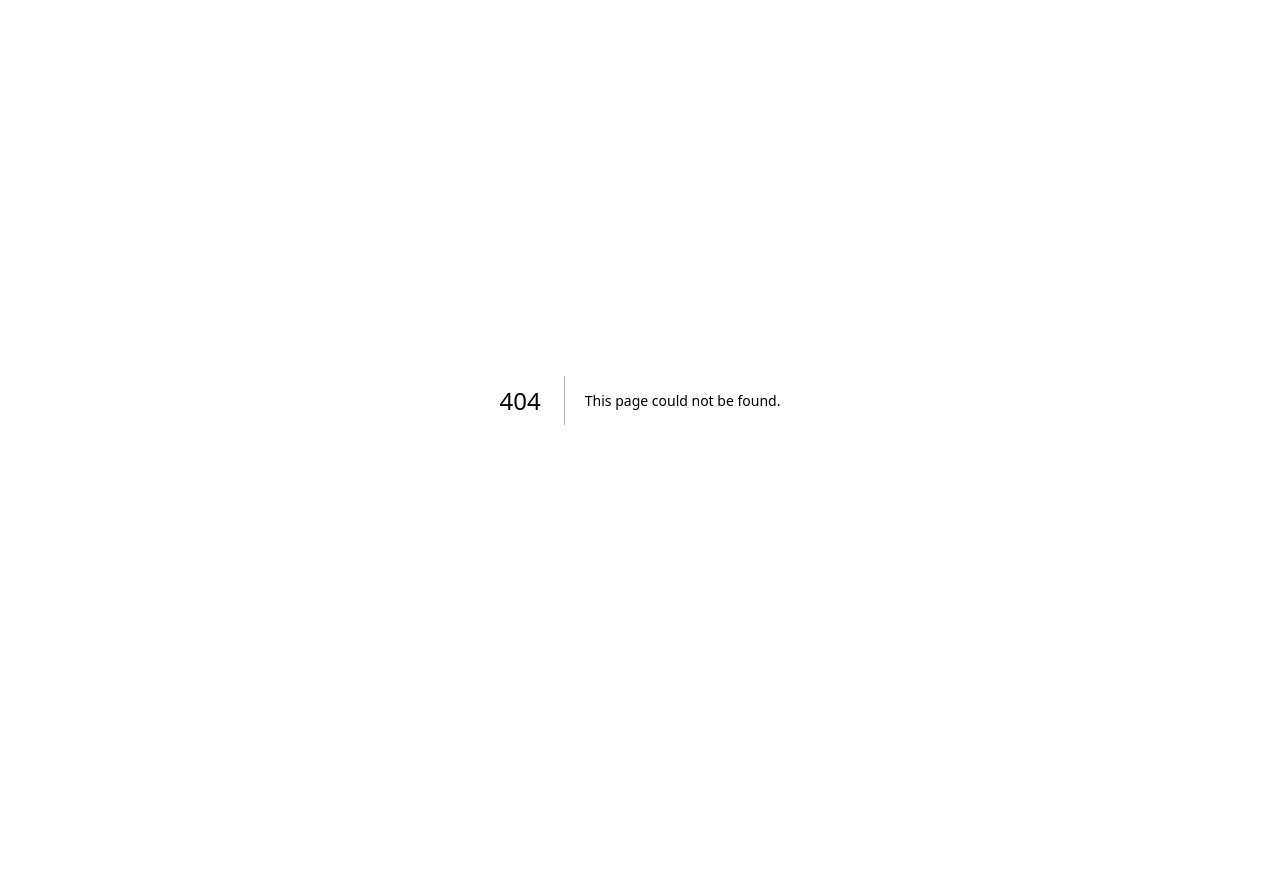
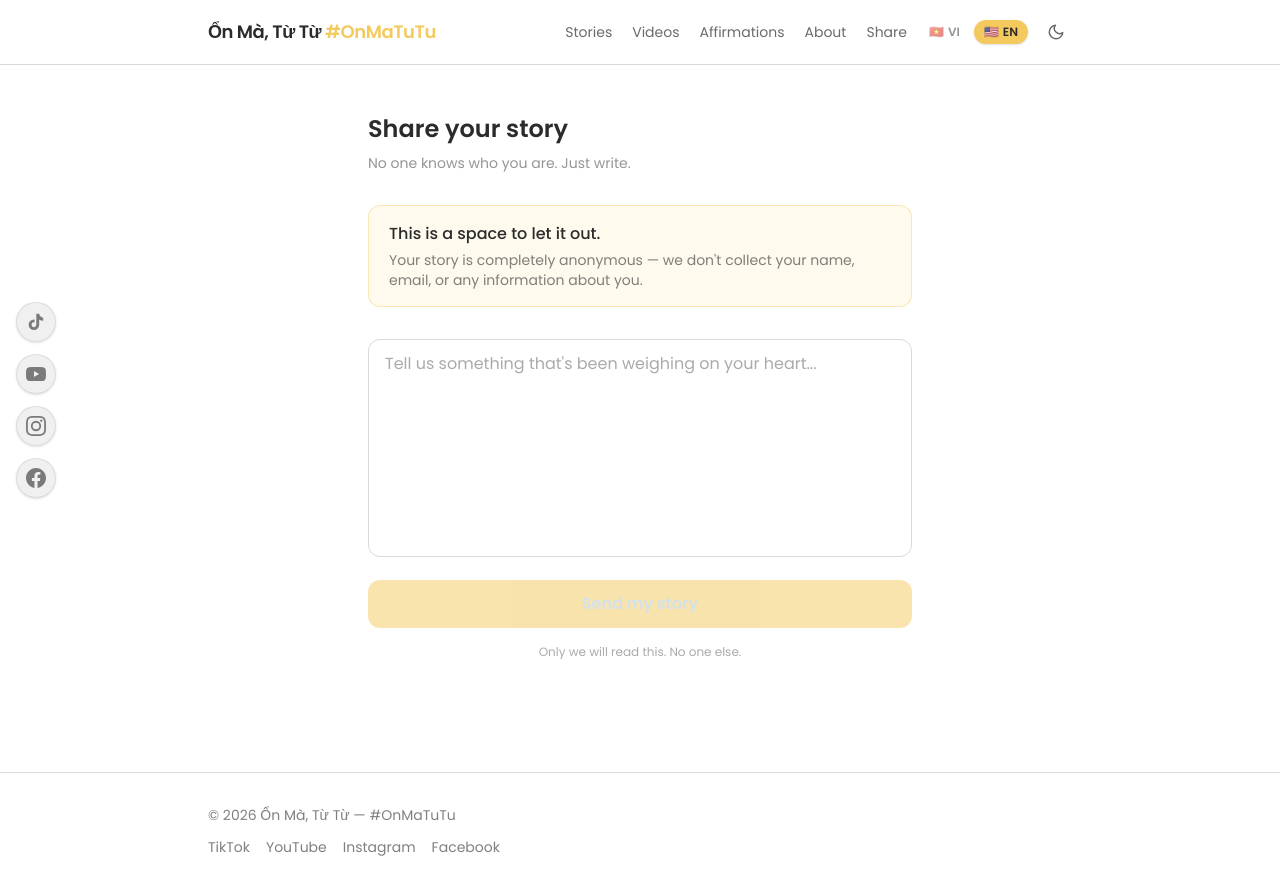
Before and after one commit to minhtritt01/onmatutu-web, a Next.js app: page /en/share-story in a window 1280 px wide. Before the commit this address had no page. Before the commit the page ends 800 px from the top, so only its background shows below. Built offline with nearby package versions, Linux system fonts and the light colour scheme; no server answers.

Commit message:
share story

```diff
--- a/messages/en.json
+++ b/messages/en.json
@@ -10,6 +10,7 @@
     "videos": "Videos",
     "affirmations": "Affirmations",
     "about": "About",
+    "share": "Share",
     "openMenu": "Open menu",
     "closeMenu": "Close menu"
   },
@@ -99,5 +100,20 @@
     "description": "Short videos by @onmatutu — each moment tells a real story.",
     "noPosts": "No videos yet.",
     "watchOn": "Watch on"
+  },
+  "shareStory": {
+    "title": "Share your story",
+    "subtitle": "No one knows who you are. Just write.",
+    "metaDescription": "Share a painful story, a sadness, or something weighing on your heart — completely anonymous, no one knows who you are.",
+    "notice": "This is a space to let it out.",
+    "noticeDetail": "Your story is completely anonymous — we don't collect your name, email, or any information about you.",
+    "placeholder": "Tell us something that's been weighing on your heart...",
+    "submit": "Send my story",
+    "submitting": "Sending...",
+    "successTitle": "Your story has been sent.",
+    "successMessage": "We read every story. You are not alone.",
+    "errorMessage": "Something went wrong. Please try again later.",
+    "minLength": "Your story needs to be at least 10 characters.",
+    "footer": "Only we will read this. No one else."
   }
 }
--- a/messages/vi.json
+++ b/messages/vi.json
@@ -10,6 +10,7 @@
     "videos": "Video",
     "affirmations": "Affirmation",
     "about": "Giới thiệu",
+    "share": "Trút lòng",
     "openMenu": "Mở menu",
     "closeMenu": "Đóng menu"
   },
@@ -99,5 +100,20 @@
     "description": "Các video ngắn của @onmatutu — mỗi khoảnh khắc là một câu chuyện thật.",
     "noPosts": "Chưa có video nào.",
     "watchOn": "Xem trên"
+  },
+  "shareStory": {
+    "title": "Trút lòng",
+    "subtitle": "Không ai biết bạn là ai. Chỉ cần viết.",
+    "metaDescription": "Chia sẻ câu chuyện buồn, nỗi đau hoặc điều đang làm bạn nặng lòng — hoàn toàn ẩn danh, không ai biết bạn là ai.",
+    "notice": "Đây là không gian để bạn trút lòng.",
+    "noticeDetail": "Câu chuyện của bạn hoàn toàn ẩn danh — chúng tôi không thu thập tên, email, hay bất kỳ thông tin nào về bạn.",
+    "placeholder": "Hãy kể điều gì đó đang làm bạn nặng lòng...",
+    "submit": "Gửi câu chuyện",
+    "submitting": "Đang gửi...",
+    "successTitle": "Câu chuyện của bạn đã được gửi.",
+    "successMessage": "Chúng tôi đọc mọi câu chuyện. Bạn không đơn độc.",
+    "errorMessage": "Có lỗi xảy ra. Hãy thử lại sau.",
+    "minLength": "Câu chuyện cần ít nhất 10 ký tự.",
+    "footer": "Câu chuyện này chỉ có chúng tôi đọc. Không ai khác."
   }
 }
--- a/package.json
+++ b/package.json
@@ -9,11 +9,13 @@
     "lint": "eslint"
   },
   "dependencies": {
+    "@types/nodemailer": "^8.0.1",
     "gray-matter": "^4.0.3",
     "next": "16.2.9",
     "next-intl": "^4.13.0",
     "next-mdx-remote": "^6.0.0",
     "next-seo": "^7.2.0",
+    "nodemailer": "^9.0.1",
     "react": "19.2.4",
     "react-dom": "19.2.4"
   },
--- /dev/null
+++ b/src/app/[locale]/share-story/page.tsx
@@ -0,0 +1,56 @@
+import type { Metadata } from "next";
+import { siteConfig } from "@/lib/site-config";
+import { localePath } from "@/i18n/routing";
+import { getTranslations, setRequestLocale } from "next-intl/server";
+import { ShareStoryForm } from "@/components/ShareStoryForm";
+
+type Props = { params: Promise<{ locale: string }> };
+
+export async function generateMetadata({ params }: Props): Promise<Metadata> {
+  const { locale } = await params;
+  const t = await getTranslations({ locale, namespace: "shareStory" });
+  return {
+    title: t("title"),
+    description: t("metaDescription"),
+    alternates: {
+      canonical: `${siteConfig.url}${localePath(locale, "/share-story")}`,
+      languages: {
+        vi: `${siteConfig.url}/share-story`,
+        en: `${siteConfig.url}/en/share-story`,
+      },
+    },
+  };
+}
+
+export default async function ShareStoryPage({ params }: Props) {
+  const { locale } = await params;
+  setRequestLocale(locale);
+
+  const t = await getTranslations("shareStory");
+
+  return (
+    <div className="mx-auto max-w-xl px-4 py-12">
+      <h1 className="mb-2 text-2xl font-semibold">{t("title")}</h1>
+      <p className="mb-8 text-sm text-foreground/50">{t("subtitle")}</p>
+
+      {/* Anonymity notice */}
+      <div className="mb-8 rounded-xl border border-brand-yellow/40 bg-brand-yellow/10 px-5 py-4">
+        <p className="font-medium text-foreground">{t("notice")}</p>
+        <p className="mt-1 text-sm text-foreground/60">{t("noticeDetail")}</p>
+      </div>
+
+      <ShareStoryForm
+        t={{
+          placeholder: t("placeholder"),
+          submit: t("submit"),
+          submitting: t("submitting"),
+          successTitle: t("successTitle"),
+          successMessage: t("successMessage"),
+          errorMessage: t("errorMessage"),
+          minLength: t("minLength"),
+          footer: t("footer"),
+        }}
+      />
+    </div>
+  );
+}
--- a/src/components/Header.tsx
+++ b/src/components/Header.tsx
@@ -13,6 +13,7 @@ export async function Header() {
     { href: "/videos" as const, label: t("videos") },
     { href: "/affirmations" as const, label: t("affirmations") },
     { href: "/about" as const, label: t("about") },
+    { href: "/share-story" as const, label: t("share") },
   ];
 
   return (
--- /dev/null
+++ b/src/components/ShareStoryForm.tsx
@@ -0,0 +1,94 @@
+"use client";
+
+import { useState, useTransition } from "react";
+import { submitStory } from "@/lib/submit-story";
+
+interface Props {
+  t: {
+    placeholder: string;
+    submit: string;
+    submitting: string;
+    successTitle: string;
+    successMessage: string;
+    errorMessage: string;
+    minLength: string;
+    footer: string;
+  };
+}
+
+export function ShareStoryForm({ t }: Props) {
+  const [story, setStory] = useState("");
+  const [honeypot, setHoneypot] = useState("");
+  const [status, setStatus] = useState<"idle" | "success" | "error" | "too_short">("idle");
+  const [isPending, startTransition] = useTransition();
+
+  function handleSubmit(e: React.FormEvent) {
+    e.preventDefault();
+    setStatus("idle");
+    startTransition(async () => {
+      const result = await submitStory(story, honeypot);
+      if (result.success) {
+        setStatus("success");
+        setStory("");
+      } else if (result.error === "too_short") {
+        setStatus("too_short");
+      } else {
+        setStatus("error");
+      }
+    });
+  }
+
+  if (status === "success") {
+    return (
+      <div className="rounded-2xl border border-brand-yellow/30 bg-brand-yellow/10 px-6 py-8 text-center">
+        <p className="mb-2 text-lg font-semibold text-foreground">
+          ✦ {t.successTitle}
+        </p>
+        <p className="text-foreground/70">{t.successMessage}</p>
+      </div>
+    );
+  }
+
+  return (
+    <form onSubmit={handleSubmit} className="space-y-4">
+      {/* Honeypot — hidden from real users, traps bots */}
+      <div aria-hidden="true" style={{ display: "none" }}>
+        <input
+          type="text"
+          name="website"
+          value={honeypot}
+          onChange={(e) => setHoneypot(e.target.value)}
+          tabIndex={-1}
+          autoComplete="off"
+        />
+      </div>
+
+      <textarea
+        value={story}
+        onChange={(e) => setStory(e.target.value)}
+        placeholder={t.placeholder}
+        rows={8}
+        required
+        disabled={isPending}
+        className="w-full resize-none rounded-xl border border-brand-gray bg-background px-4 py-3 text-base text-foreground placeholder:text-foreground/40 focus:border-brand-yellow focus:outline-none focus:ring-2 focus:ring-brand-yellow/30 disabled:opacity-60"
+      />
+
+      {status === "too_short" && (
+        <p className="text-sm text-red-500">{t.minLength}</p>
+      )}
+      {status === "error" && (
+        <p className="text-sm text-red-500">{t.errorMessage}</p>
+      )}
+
+      <button
+        type="submit"
+        disabled={isPending || story.trim().length === 0}
+        className="w-full rounded-xl bg-brand-yellow px-6 py-3 font-semibold text-brand-navy transition hover:opacity-90 disabled:opacity-50"
+      >
+        {isPending ? t.submitting : t.submit}
+      </button>
+
+      <p className="text-center text-xs text-foreground/40">{t.footer}</p>
+    </form>
+  );
+}
--- /dev/null
+++ b/src/lib/submit-story.ts
@@ -0,0 +1,43 @@
+"use server";
+
+import nodemailer from "nodemailer";
+
+export interface SubmitStoryResult {
+  success: boolean;
+  error?: string;
+}
+
+export async function submitStory(
+  story: string,
+  honeypot: string
+): Promise<SubmitStoryResult> {
+  if (honeypot) {
+    return { success: true };
+  }
+
+  const trimmed = story.trim();
+  if (trimmed.length < 10) {
+    return { success: false, error: "too_short" };
+  }
+
+  const transporter = nodemailer.createTransport({
+    host: "smtp.gmail.com",
+    port: 465,
+    secure: true,
+    auth: {
+      user: process.env.GMAIL_USER,
+      pass: process.env.GMAIL_APP_PASSWORD,
+    },
+  });
+
+  const timestamp = new Date().toISOString().replace("T", " ").slice(0, 19) + " UTC";
+
+  await transporter.sendMail({
+    from: `"OnMaTuTu" <${process.env.GMAIL_USER}>`,
+    to: process.env.RECIPIENT_EMAIL,
+    subject: "[OnMaTuTu] Câu chuyện mới từ người dùng",
+    text: `Một người đã chia sẻ câu chuyện của họ:\n\n---\n${trimmed}\n---\n\nGửi lúc: ${timestamp}\n\nLưu ý: Câu chuyện này được gửi hoàn toàn ẩn danh. Không có thông tin nào về người gửi được ghi lại.`,
+  });
+
+  return { success: true };
+}
```
Also changed, not shown: 2 other files (tests, documents, lock files or other folders).
